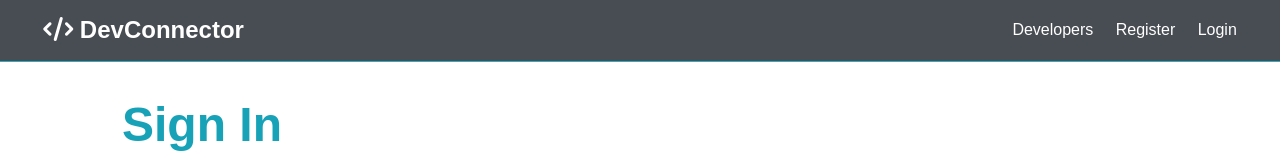
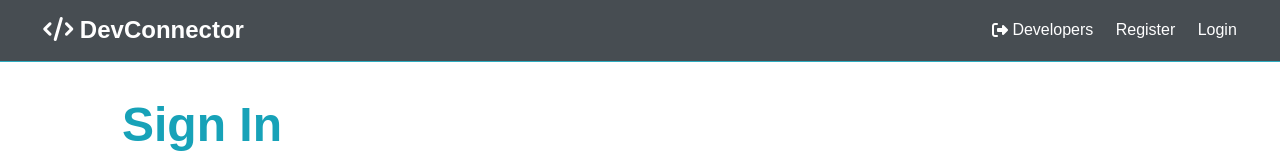
Before and after one commit to HaydenBryant/hikingReactApp, a React (Create React App) app in the folder client/: page /login in a window 1280 px wide. Shown: the top 160 px of the page. Built offline with nearby package versions, Linux system fonts and the light colour scheme; no server answers.

Commit message:
setup navbar

```diff
--- a/client/src/actions/auth.js
+++ b/client/src/actions/auth.js
@@ -8,6 +8,7 @@ import {
   AUTH_ERROR,
   LOGIN_FAIL,
   LOGIN_SUCCESS,
+  LOGOUT,
 } from "./types";
 
 //Load User
@@ -90,3 +91,8 @@ export const login = (email, password) => async (dispatch) => {
     });
   }
 };
+
+//logout /clear profile
+export const logout = () => (dispatch) => {
+  dispatch({ type: LOGOUT });
+};
--- a/client/src/actions/types.js
+++ b/client/src/actions/types.js
@@ -6,3 +6,4 @@ export const USER_LOADED = "USER_LOADED";
 export const AUTH_ERROR = "AUTH_ERROR";
 export const LOGIN_SUCCESS = "LOGIN_SUCCESS";
 export const LOGIN_FAIL = "LOGIN_FAIL";
+export const LOGOUT = "LOGOUT";
--- a/client/src/components/layout/Navbar.js
+++ b/client/src/components/layout/Navbar.js
@@ -1,7 +1,38 @@
-import React from "react";
-import { Link } from 'react-router-dom';
+import React, { Fragment } from "react";
+import { Link } from "react-router-dom";
+import { connect } from "react-redux";
+import PropTypes from "prop-types";
+import { logout } from "../../actions/auth";
 
-const Navbar = () => {
+const Navbar = ({ auth: { isAuthenticated, loading }, logout }) => {
+  const authLinks = (
+    <ul>
+      <li>
+        <a onClick={logout} href="#!">
+          Developers
+        </a>
+      </li>
+    </ul>
+  );
+
+  const guestLinks = (
+    <ul>
+      <li>
+        <a href="#!">
+          <i className="fas fa-sign-out-alt"></i>
+          {"  "}
+          <span className="hide-sm">Developers</span>
+        </a>
+      </li>
+      <li>
+        <Link to="/register">Register</Link>
+      </li>
+      <li>
+        <Link to="/login">Login</Link>
+      </li>
+    </ul>
+  );
+
   return (
     <nav className="navbar bg-dark">
       <h1>
@@ -9,19 +40,20 @@ const Navbar = () => {
           <i className="fas fa-code"></i> DevConnector
         </Link>
       </h1>
-      <ul>
-        <li>
-          <a href="!#">Developers</a>
-        </li>
-        <li>
-          <Link to="/register">Register</Link>
-        </li>
-        <li>
-          <Link to="/login">Login</Link>
-        </li>
-      </ul>
+      {!loading && (
+        <Fragment>{isAuthenticated ? authLinks : guestLinks}</Fragment>
+      )}
     </nav>
   );
 };
 
-export default Navbar;
+Navbar.propTypes = {
+  logout: PropTypes.func.isRequired,
+  auth: PropTypes.object.isRequired,
+};
+
+const mapStateToProps = (state) => ({
+  auth: state.auth,
+});
+
+export default connect(mapStateToProps, { logout })(Navbar);
--- a/client/src/reducers/auth.js
+++ b/client/src/reducers/auth.js
@@ -5,6 +5,7 @@ import {
   USER_LOADED,
   LOGIN_SUCCESS,
   LOGIN_FAIL,
+  LOGOUT,
 } from "../actions/types";
 
 const initialState = {
@@ -37,6 +38,7 @@ export default function (state = initialState, action) {
     case REGISTER_FAIL:
     case LOGIN_FAIL:
     case AUTH_ERROR:
+    case LOGOUT:
       localStorage.removeItem("token");
       return {
         ...state,
```
